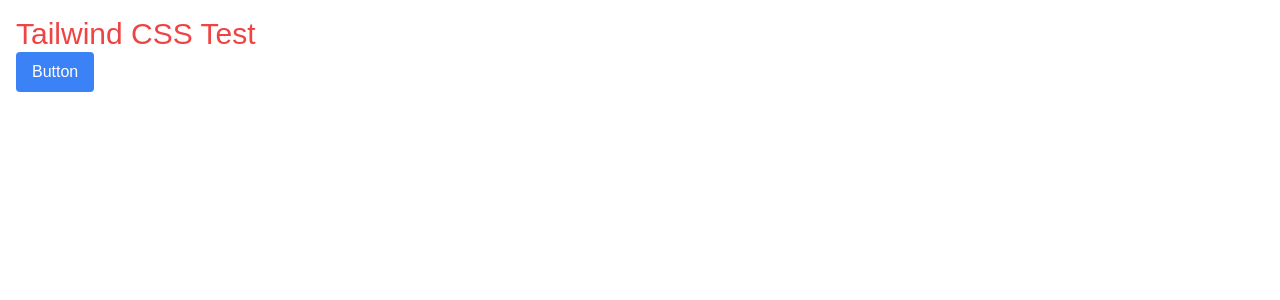
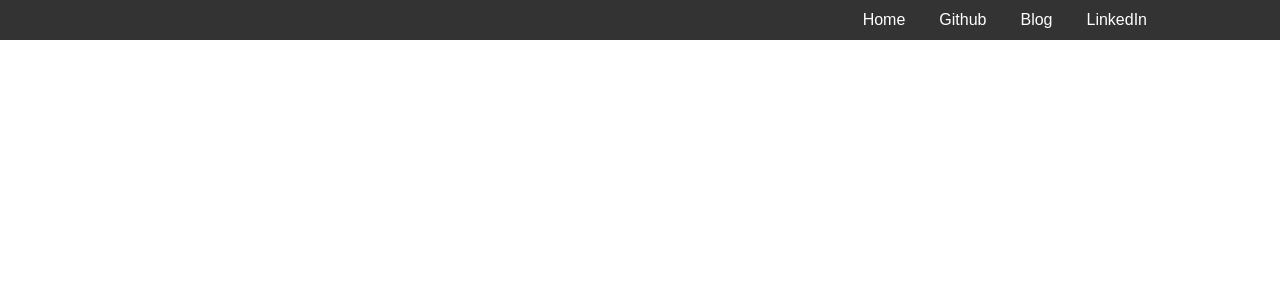
Before and after one commit to Ji-soo708/portfolio, a React (Create React App) app: page / in a window 1280 px wide. Shown: the top 300 px of the page. Built offline with nearby package versions, Linux system fonts and the light colour scheme; a web font is replaced by a local one.

Commit message:
feat: add ToolBar component

```diff
--- /dev/null
+++ b/src/components/ToolBar.tsx
@@ -0,0 +1,17 @@
+import React from 'react';
+
+const Toolbar: React.FC = () => {
+  return (
+    <div className="w-full max-w-[1512px] h-[40px] bg-black/80 mx-auto flex items-center px-4">
+      <div className="flex-grow" />
+      <div className="flex space-x-[34px] pr-[117px]">
+        <a href="https://github.com" className="text-white">Home</a>
+        <a href="https://github.com" className="text-white">Github</a>
+        <a href="https://github.com" className="text-white">Blog</a>
+        <a href="https://github.com" className="text-white">LinkedIn</a>
+      </div>
+    </div>
+  );
+};
+
+export default Toolbar;
--- a/src/pages/Home.tsx
+++ b/src/pages/Home.tsx
@@ -1,14 +1,13 @@
 import React from 'react';
+import Toolbar from '../components/ToolBar';
 
 function Home() {
-  return (
-    <div className="p-4">
-      <h1 className="text-red-500 text-3xl">Tailwind CSS Test</h1>
-      <button className="bg-blue-500 text-white px-4 py-2 rounded hover:bg-blue-700">
-        Button
-      </button>
-    </div>
-  );
-}
+    return (
+      <div>
+        <Toolbar />
+      </div>
+    );
+  }
+
 
 export default Home;
```
